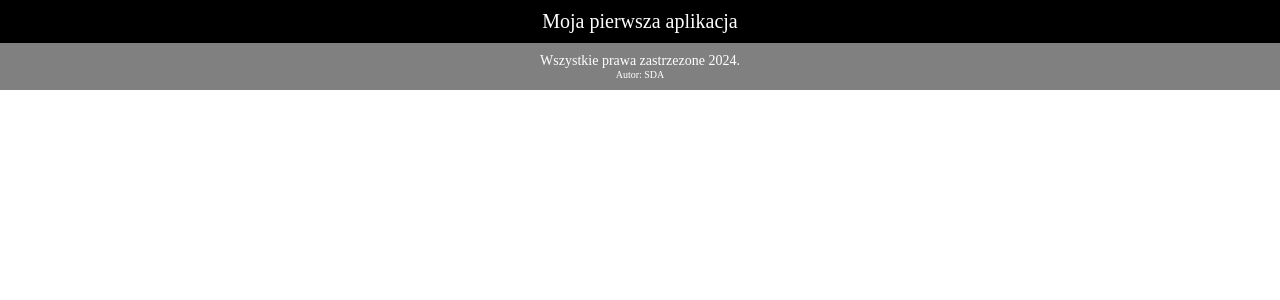
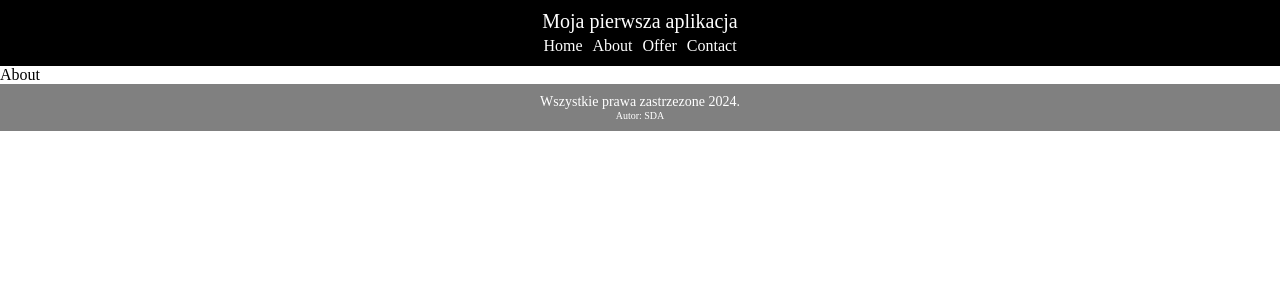
Before and after one commit to KajBialas/SDA-35-React, a React (Vite) app: page /about in a window 1280 px wide. Shown: the top 300 px of the page. Built offline with nearby package versions, Linux system fonts and the light colour scheme.

Commit message:
Add routing links

```diff
--- a/src/App.jsx
+++ b/src/App.jsx
@@ -2,8 +2,10 @@ import Header from './components/header/Header';
 import Footer from './components/footer/Footer';
 import Home from './pages/home/Home';
 import Contact from './pages/contact/Contact';
+import Offer from './pages/offer/Offer';
+import About from './pages/about/About';
 import { TEXTS } from './utils/translations';
-import { BrowserRouter as Router, Routes, Route } from 'react-router-dom';
+import { BrowserRouter as Router, Routes, Route, Link } from 'react-router-dom';
 
 
 function App() {
@@ -11,12 +13,13 @@ function App() {
 
   return (
     <>
-      <Header title={TEXTS.header.title} />
-
       <Router>
+        <Header title={TEXTS.header.title} />
         <Routes>
           <Route path="/" element={<Home />}/>
           <Route path="/contact" element={<Contact />} />
+          <Route path="/about" element={<About />} />
+          <Route path="/offer" element={<Offer />} />
         </Routes>
       </Router>
 
--- a/src/components/header/Header.jsx
+++ b/src/components/header/Header.jsx
@@ -1,9 +1,24 @@
 import styles from './header.module.css';
+import { Link } from 'react-router-dom';
 
 const Header = ({title}) => {
     return (
         <header className={styles.headerContainer}>
             {title}
+            <nav>
+                <Link to="/" className={styles.headerLink}>
+                    Home
+                </Link>
+                <Link to="/about" className={styles.headerLink}>
+                    About
+                </Link>
+                <Link to="/offer" className={styles.headerLink}>
+                    Offer
+                </Link>
+                <Link to="/contact" className={styles.headerLink}>
+                    Contact
+                </Link>
+            </nav>
         </header>
     )
 }
--- a/src/components/header/header.module.css
+++ b/src/components/header/header.module.css
@@ -5,3 +5,14 @@
     text-align: center;
     padding: 10px;
 }
+
+.headerLink {
+    color: white;
+    margin: 5px;
+    text-decoration: none;
+    font-size: 16px;
+}
+
+.headerLink:hover {
+    text-decoration: underline;
+}
--- /dev/null
+++ b/src/pages/about/About.jsx
@@ -0,0 +1,5 @@
+const About = () => {
+    return (<div>About</div>)
+}
+
+export default About;
--- /dev/null
+++ b/src/pages/offer/Offer.jsx
@@ -0,0 +1,5 @@
+const Offer = () => {
+    return (<div>Offer</div>)
+}
+
+export default Offer;
```
